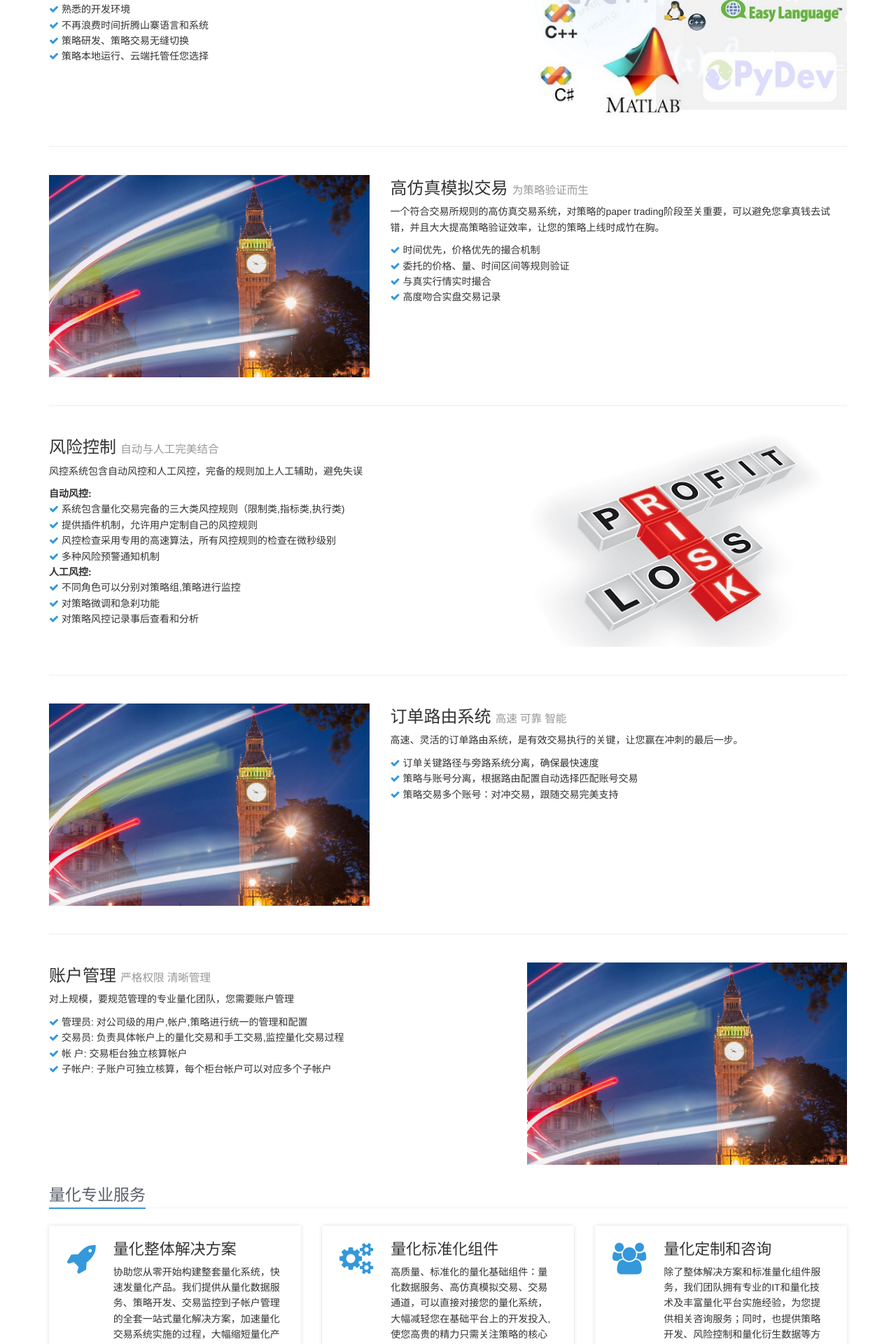
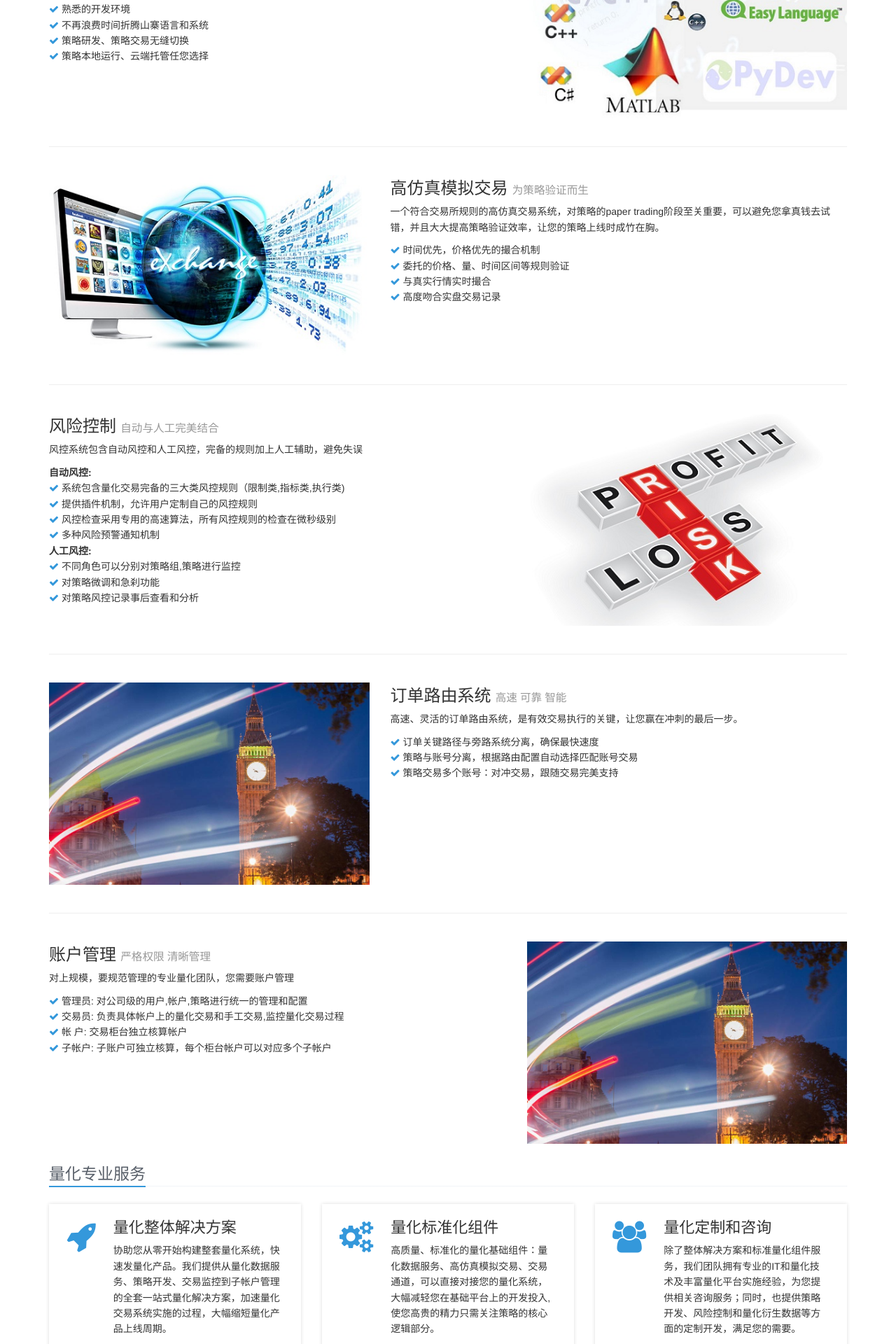
Before and after one commit to ongbe/site, a Jekyll site: the page built from index.html, in a window 1280 px wide. Shown: the part 1109-3029 px from the top of the page at 70% size. Built offline with Jekyll 4.4.1, drawn with Linux system fonts in a browser that asks for light colours; Markdown is read by kramdown in place of the engine named in the settings; comment, search, counter and statistics services are not loaded.

Commit message:
add exchange image

```diff
--- a/index.html
+++ b/index.html
@@ -162,7 +162,7 @@ overview: true
 
     <div class="row">
       <div class="col-sm-5">
-        <img class="img-responsive margin-bottom-20" src="{{ site.baseurl }}/images/features/1.jpg" alt="" />
+        <img class="img-responsive margin-bottom-20" src="{{ site.baseurl }}/images/features/exchange.jpg" alt="" />
       </div>
       <div class="col-sm-7">
         <h3>高仿真模拟交易 <small>为策略验证而生</small></h3>
```
Also changed, not shown: images/features/exchange.jpg (added).
